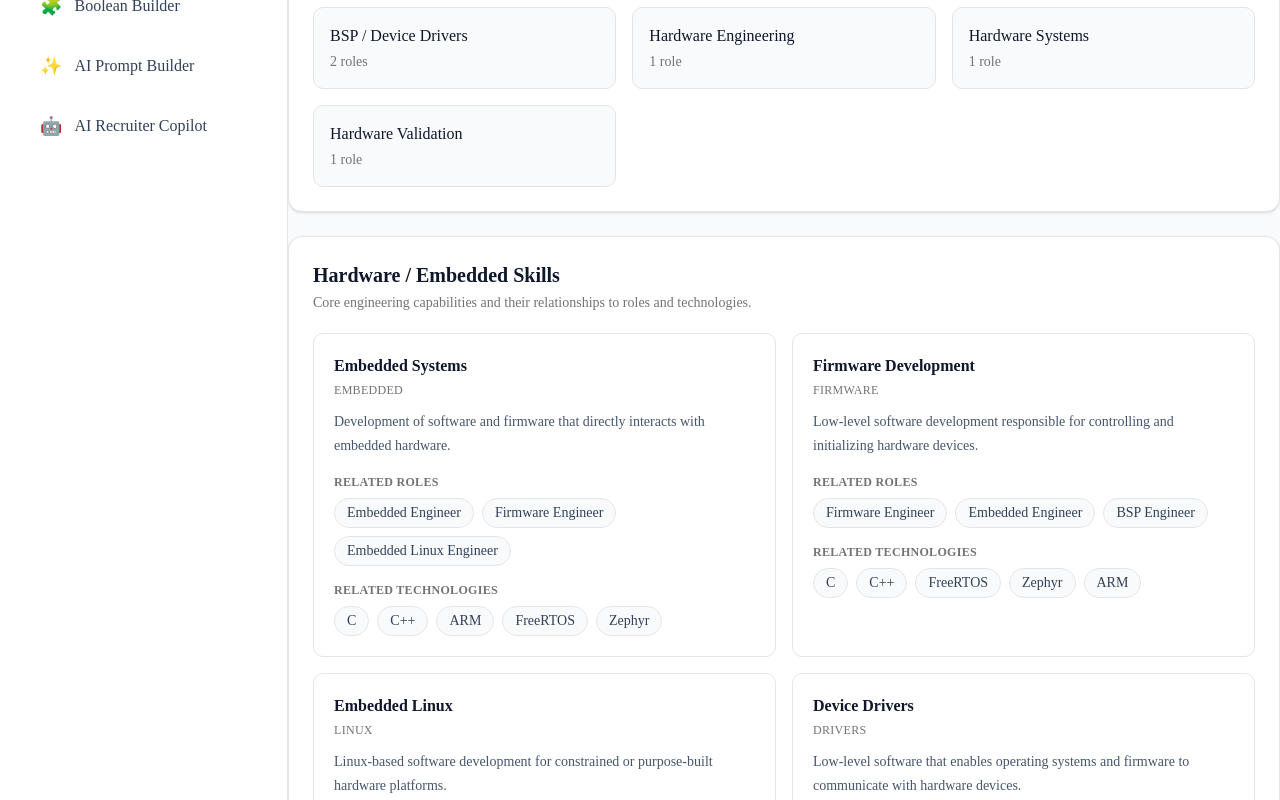
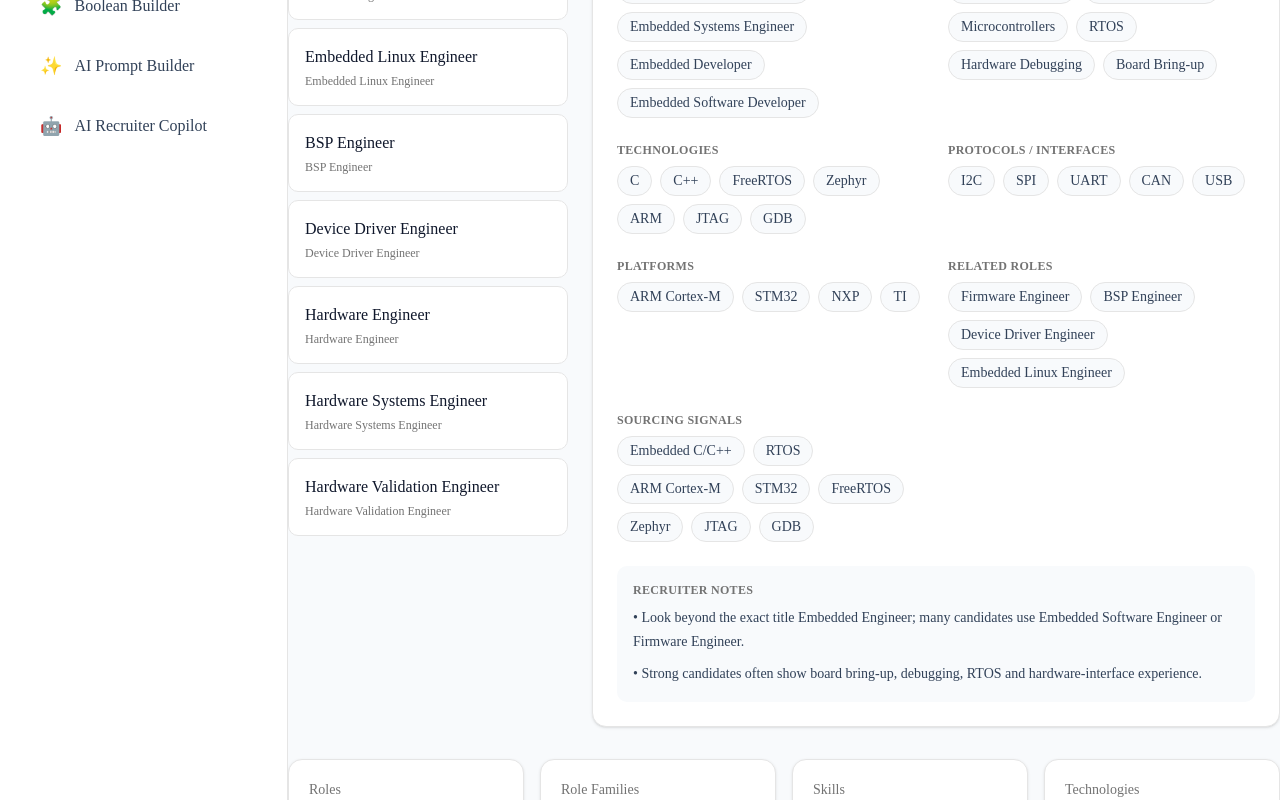
Before and after one commit to rajhrk/atlas-recruiter-os, a Next.js app in the folder web/: page /technical-talent/hardware in a window 1280 px wide. Shown: the part 560-1360 px from the top of the page. Built offline with nearby package versions, Linux system fonts and the light colour scheme.

Commit message:
refactor: standardize hardware talent page hierarchy

```diff
--- a/web/app/technical-talent/hardware/page.tsx
+++ b/web/app/technical-talent/hardware/page.tsx
@@ -11,10 +11,7 @@ export default function HardwareTechnicalTalentPage() {
         description="Technical talent intelligence for sourcing embedded engineers, firmware engineers, embedded Linux specialists, BSP and device-driver engineers, hardware engineers, platform engineers, and hardware validation talent."
       />
 
-      <HardwareTechnicalTalentOverview
-        domain={hardwareDomain}
-      />
-
+      {/* Primary recruiter workspace */}
       <section className="space-y-4">
         <div>
           <h2 className="text-2xl font-semibold text-slate-900">
@@ -29,8 +26,15 @@ export default function HardwareTechnicalTalentPage() {
           </p>
         </div>
 
-        <HardwareRoleExplorer roles={hardwareDomain.roles} />
+        <HardwareRoleExplorer
+          roles={hardwareDomain.roles}
+        />
       </section>
+
+      {/* Supporting intelligence */}
+      <HardwareTechnicalTalentOverview
+        domain={hardwareDomain}
+      />
     </div>
   );
 }
```
